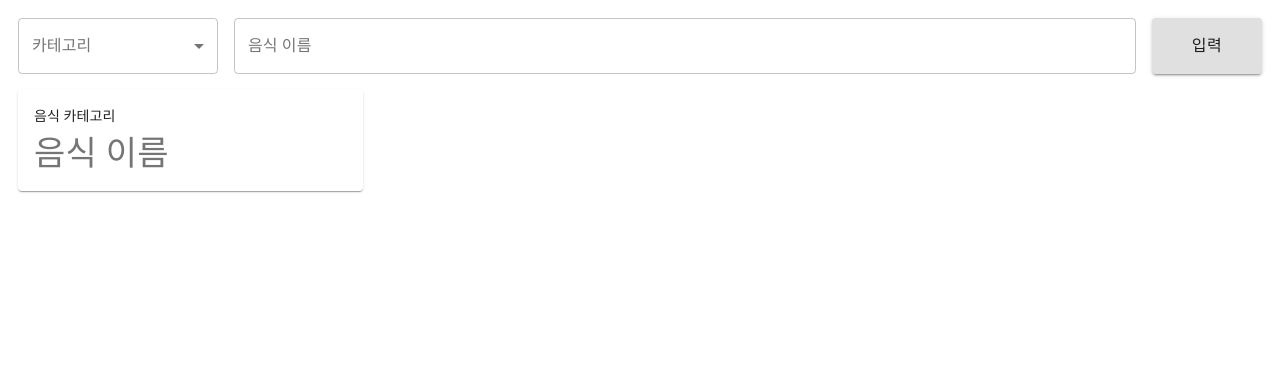
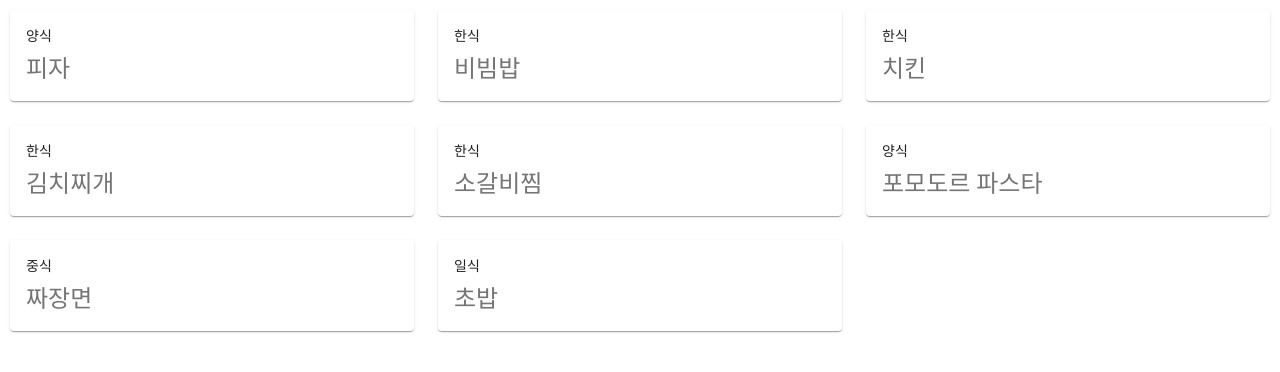
Before and after one commit to rachelg-g/FoodList, a React (Create React App) app: page / in a window 1280 px wide. Shown: the top 372 px of the page. Built offline with nearby package versions, Linux system fonts and the light colour scheme.

Commit message:
Add Context

```diff
--- a/src/App.tsx
+++ b/src/App.tsx
@@ -1,8 +1,8 @@
-import React from "react";
+import React, { FC } from "react";
 import "./App.css";
 import Main from "./components/Main";
 
-const App: React.FC = () => {
+const App: FC = () => {
   return (
     <div className="App">
       <Main />
--- a/src/components/Main.tsx
+++ b/src/components/Main.tsx
@@ -1,20 +1,17 @@
-import React from "react";
-import {
-  createStyles,
-  makeStyles,
-  Theme,
-  createMuiTheme
-} from "@material-ui/core/styles";
+import React, { FC, useState, createContext, useContext } from "react";
+import { createStyles, makeStyles, Theme } from "@material-ui/core/styles";
 import InputLabel from "@material-ui/core/InputLabel";
 import MenuItem from "@material-ui/core/MenuItem";
 import FormControl from "@material-ui/core/FormControl";
 import Select from "@material-ui/core/Select";
 import TextField from "@material-ui/core/TextField";
 import Button from "@material-ui/core/Button";
+import Grid from "@material-ui/core/Grid";
 import Card from "@material-ui/core/Card";
 import CardActionArea from "@material-ui/core/CardActionArea";
 import CardContent from "@material-ui/core/CardContent";
 import Typography from "@material-ui/core/Typography";
+import { FoodContext } from "../context";
 
 const useStyles = makeStyles((theme: Theme) =>
   createStyles({
@@ -41,9 +38,11 @@ const useStyles = makeStyles((theme: Theme) =>
     input: {
       display: "none"
     },
+    root: {
+      flexGrow: 1
+    },
     card: {
-      maxWidth: 345,
-      margin: 8
+      margin: 0
     },
     media: {
       height: 140
@@ -51,23 +50,44 @@ const useStyles = makeStyles((theme: Theme) =>
   })
 );
 
-const Main = () => {
+interface CardProps {
+  title?: string;
+  category?: string;
+}
+
+const Main: FC<CardProps> = () => {
   const classes = useStyles();
-  const [category, setCategory] = React.useState("");
 
-  const inputLabel = React.useRef<HTMLLabelElement>(null);
-  const [labelWidth, setLabelWidth] = React.useState(0);
-  React.useEffect(() => {
-    setLabelWidth(inputLabel.current!.offsetWidth);
-  }, []);
+  const context = useContext(FoodContext);
 
-  const handleChange = (event: React.ChangeEvent<{ value: unknown }>) => {
-    setCategory(event.target.value as string);
+  console.log(context);
+
+  const [foodName, setFoodName] = useState("");
+
+  const onChangeInput = (event: React.ChangeEvent<{ value: unknown }>) => {
+    setFoodName(event.target.value as string);
   };
+
+  const onSubmit = (event: React.FormEvent<HTMLFormElement>): void => {
+    event.preventDefault();
+    console.log("전송?");
+  };
+
+  // const [category, setCategory] = useState("");
+
+  // const inputLabel = React.useRef<HTMLLabelElement>(null);
+  // const [labelWidth, setLabelWidth] = useState(0);
+  // React.useEffect(() => {
+  //   setLabelWidth(inputLabel.current!.offsetWidth);
+  // }, []);
+
+  // const handleSelectChange = (event: React.ChangeEvent<{ value: unknown }>) => {
+  //   setCategory(event.target.value as string);
+  // };
 
   return (
     <div className={classes.container}>
-      <form noValidate autoComplete="off">
+      {/* <form noValidate autoComplete="off" onSubmit={onSubmit}>
         <FormControl variant="outlined" className={classes.formControl}>
           <InputLabel ref={inputLabel} id="demo-simple-select-outlined-label">
             카테고리
@@ -76,7 +96,7 @@ const Main = () => {
             labelId="demo-simple-select-outlined-label"
             id="demo-simple-select-outlined"
             value={category}
-            onChange={handleChange}
+            onChange={handleSelectChange}
             labelWidth={labelWidth}
           >
             <MenuItem value="">
@@ -94,24 +114,38 @@ const Main = () => {
           label="음식 이름"
           variant="outlined"
           fullWidth
+          value={foodName}
+          onChange={onChangeInput}
         />
-        <Button variant="contained" className={classes.button}>
+        <Button variant="contained" className={classes.button} type="submit">
           입력
         </Button>
-      </form>
+      </form> */}
 
+      <div className={classes.root}>
+        <Grid container spacing={3}>
+          {context.food.map(item => (
+            <Grid item xs={4}>
               <Card className={classes.card}>
                 <CardActionArea>
                   <CardContent>
                     <Typography gutterBottom variant="subtitle2" component="p">
-              음식 카테고리
+                      {item.category}
                     </Typography>
-            <Typography variant="h4" color="textSecondary" component="h2">
-              음식 이름
+                    <Typography
+                      variant="h5"
+                      color="textSecondary"
+                      component="h2"
+                    >
+                      {item.title}
                     </Typography>
                   </CardContent>
                 </CardActionArea>
               </Card>
+            </Grid>
+          ))}
+        </Grid>
+      </div>
     </div>
   );
 };
--- /dev/null
+++ b/src/context/index.ts
@@ -0,0 +1,40 @@
+import { createContext } from "react";
+
+export const foodData = {
+  food: [
+    {
+      title: "피자",
+      category: "양식"
+    },
+    {
+      title: "비빔밥",
+      category: "한식"
+    },
+    {
+      title: "치킨",
+      category: "한식"
+    },
+    {
+      title: "김치찌개",
+      category: "한식"
+    },
+    {
+      title: "소갈비찜",
+      category: "한식"
+    },
+    {
+      title: "포모도르 파스타",
+      category: "양식"
+    },
+    {
+      title: "짜장면",
+      category: "중식"
+    },
+    {
+      title: "초밥",
+      category: "일식"
+    }
+  ]
+};
+
+export const FoodContext = createContext(foodData);
```
Lines whose indentation alone changed are shown as unchanged.
